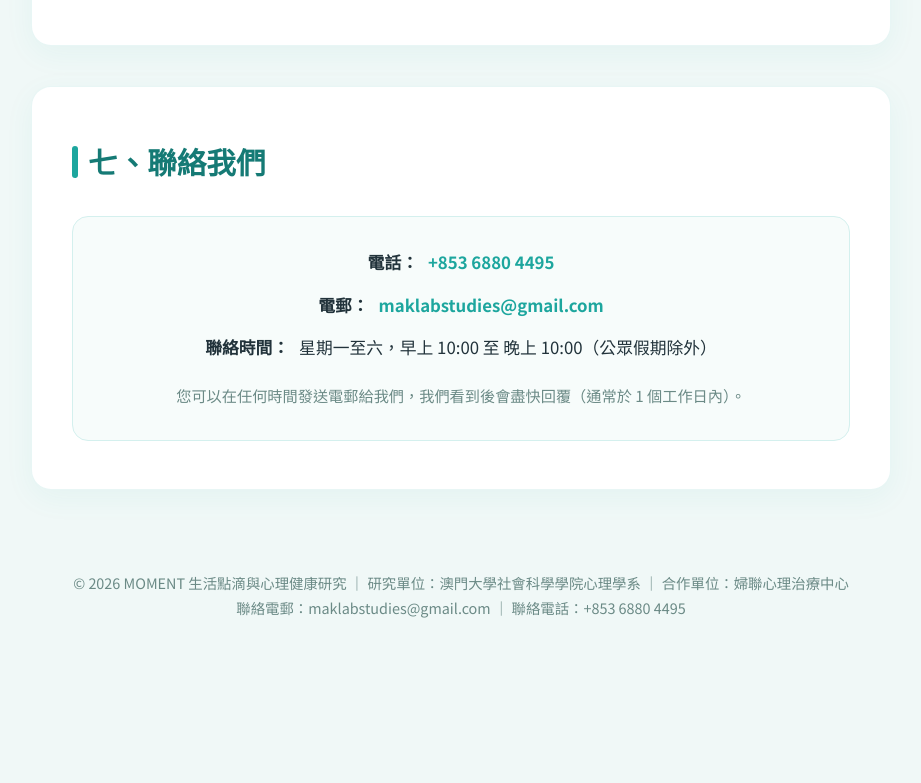
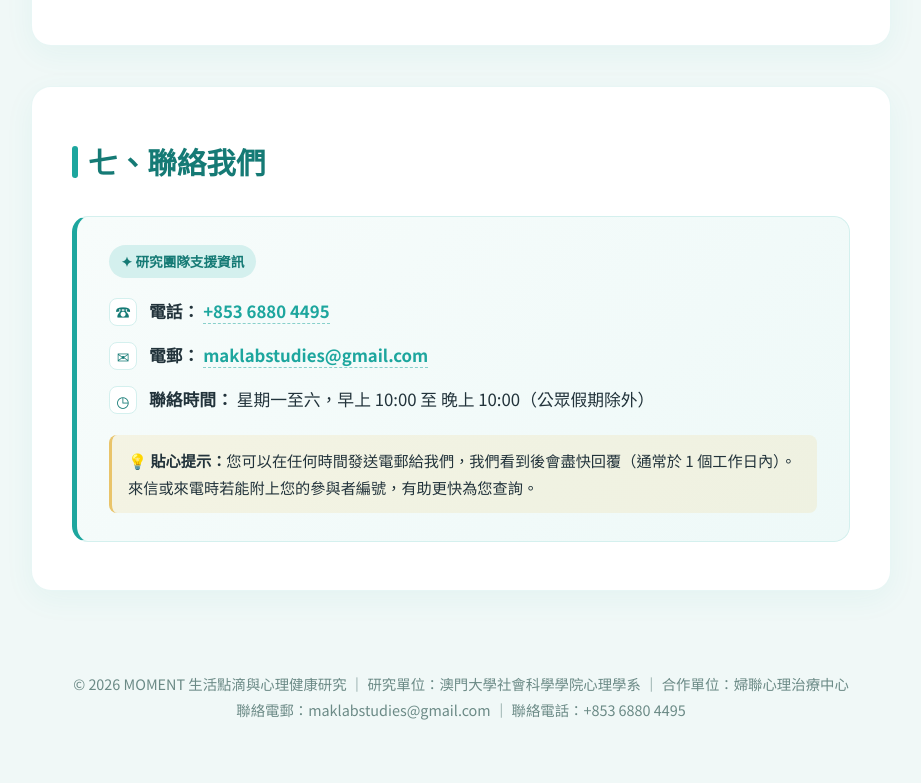
Before and after one commit to Chanbunny/M-study, a plain HTML site: page index.html in a window 1280 px wide. Shown: the part 6864-7647 px from the top of the page, without its empty margins (179-1100 px from the left). Before the commit the page ends 7545 px from the top, so only its background shows below. Drawn offline with Linux system fonts and the light colour scheme.

Commit message:
index.html

```diff
--- a/index.html
+++ b/index.html
@@ -397,27 +397,64 @@
 
   /* ===== 聯絡我們 ===== */
   .contact-box {
-    background: #f7fcfb;
+    background: linear-gradient(135deg, #f7fcfb 0%, #eef9f8 100%);
     border: 1px solid var(--primary-light);
+    border-left: 5px solid var(--primary);
     border-radius: 16px;
-    padding: 30px;
-    text-align: center;
+    padding: 28px 32px;
+    text-align: left;
   }
-  .contact-box p {
-    margin-bottom: 12px;
+  .contact-badge {
+    display: inline-flex;
+    align-items: center;
+    gap: 6px;
+    background: var(--primary-light);
+    color: var(--primary-dark);
+    font-size: 0.85rem;
+    font-weight: 700;
+    padding: 4px 12px;
+    border-radius: 20px;
+    margin-bottom: 18px;
+  }
+  .contact-item {
+    display: flex;
+    align-items: flex-start;
+    gap: 12px;
+    margin-bottom: 14px;
     font-size: 1.05rem;
-    display: flex;
+    text-align: left;
+  }
+  .contact-icon {
+    display: inline-flex;
+    align-items: center;
     justify-content: center;
-    align-items: center;
-    gap: 10px;
+    width: 28px;
+    height: 28px;
+    background: #fff;
+    border: 1px solid var(--primary-light);
+    color: var(--primary-dark);
+    border-radius: 8px;
+    font-size: 0.95rem;
+    flex-shrink: 0;
+    margin-top: 2px;
   }
-  .contact-box p:last-child { margin-bottom: 0; }
   .contact-box a {
     color: var(--primary);
     text-decoration: none;
     font-weight: 700;
+    border-bottom: 1px dashed rgba(29, 166, 158, 0.5);
   }
   .contact-box a:hover { color: var(--primary-dark); }
+  .contact-tip {
+    margin-top: 20px;
+    padding: 12px 16px;
+    background: rgba(233, 196, 106, 0.16);
+    border-left: 3px solid var(--accent);
+    border-radius: 8px;
+    font-size: 0.95rem;
+    color: var(--text-dark);
+    text-align: left;
+  }
 
   /* ===== 報名 ===== */
   .qr-wrap {
@@ -473,6 +510,7 @@
     .poster { border-radius: 12px; margin: 20px auto 10px; }
     .cond-illustration { margin-top: 20px; border-radius: 10px; }
     .time-list li { font-size: 0.95rem; }
+    .contact-box { padding: 22px 20px; }
   }
 </style>
 </head>
@@ -523,12 +561,12 @@
       您的參與完全出於自願，所有資料僅供學術分析使用，並以去識別化方式處理，不會影響您原本在心理治療中心的輪候安排或服務質素。
     </p>
 
-    <!-- 海報圖片展示 (檔名已改為 M-web.png) -->
+    <!-- 海報圖片展示 -->
     <img src="M-web.png" alt="MOMENT 研究海報" class="poster">
 
-    <!-- PDF 下載連結 (若你也有 M-web.pdf 可保留此按鈕) -->
+    <!-- PDF 下載連結 -->
     <div class="pdf-download">
-      <a href="M-web.pdf" target="_blank" class="pdf-btn">下載完整海報 (PDF)</a>
+      <a href="M-flyer.pdf" target="_blank" download class="pdf-btn">下載完整海報 (PDF)</a>
     </div>
 
     <p class="illustration-caption">MOMENT 生活點滴與心理健康研究</p>
@@ -795,12 +833,22 @@
   <section id="contact">
     <h2>七、聯絡我們</h2>
     <div class="contact-box">
-      <p><strong>電話：</strong> <a href="tel:+85368804495">+853 6880 4495</a></p>
-      <p><strong>電郵：</strong> <a href="mailto:maklabstudies@gmail.com">maklabstudies@gmail.com</a></p>
-      <p><strong>聯絡時間：</strong> 星期一至六，早上 10:00 至 晚上 10:00（公眾假期除外）</p>
-      <p style="margin-top: 20px; font-size: 0.95rem; color: var(--text-light);">
-        您可以在任何時間發送電郵給我們，我們看到後會盡快回覆（通常於 1 個工作日內）。
-      </p>
+      <div class="contact-badge">✦ 研究團隊支援資訊</div>
+      <div class="contact-item">
+        <span class="contact-icon">☎</span>
+        <div><strong>電話：</strong> <a href="tel:+85368804495">+853 6880 4495</a></div>
+      </div>
+      <div class="contact-item">
+        <span class="contact-icon">✉</span>
+        <div><strong>電郵：</strong> <a href="mailto:maklabstudies@gmail.com">maklabstudies@gmail.com</a></div>
+      </div>
+      <div class="contact-item" style="margin-bottom: 0;">
+        <span class="contact-icon">◷</span>
+        <div><strong>聯絡時間：</strong> 星期一至六，早上 10:00 至 晚上 10:00（公眾假期除外）</div>
+      </div>
+      <div class="contact-tip">
+        💡 <strong>貼心提示：</strong>您可以在任何時間發送電郵給我們，我們看到後會盡快回覆（通常於 1 個工作日內）。來信或來電時若能附上您的參與者編號，有助更快為您查詢。
+      </div>
     </div>
   </section>
 
```
